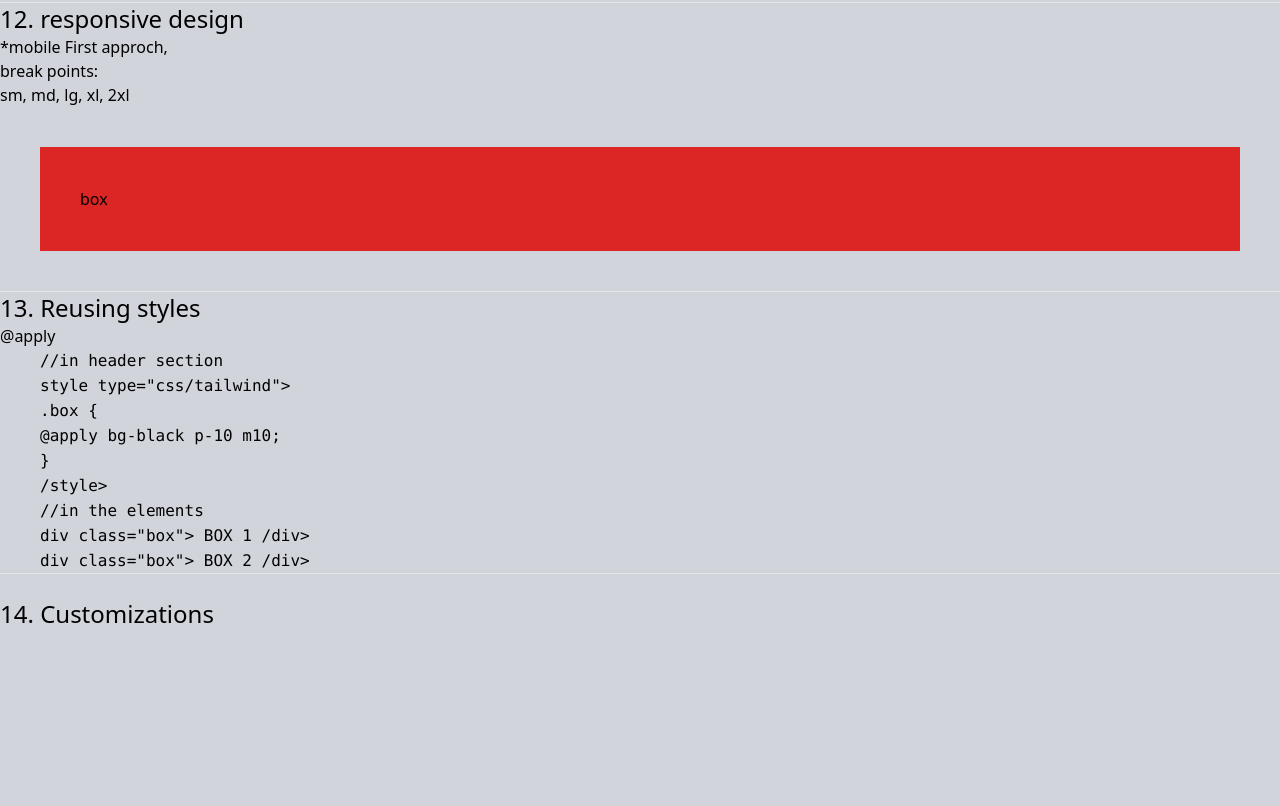
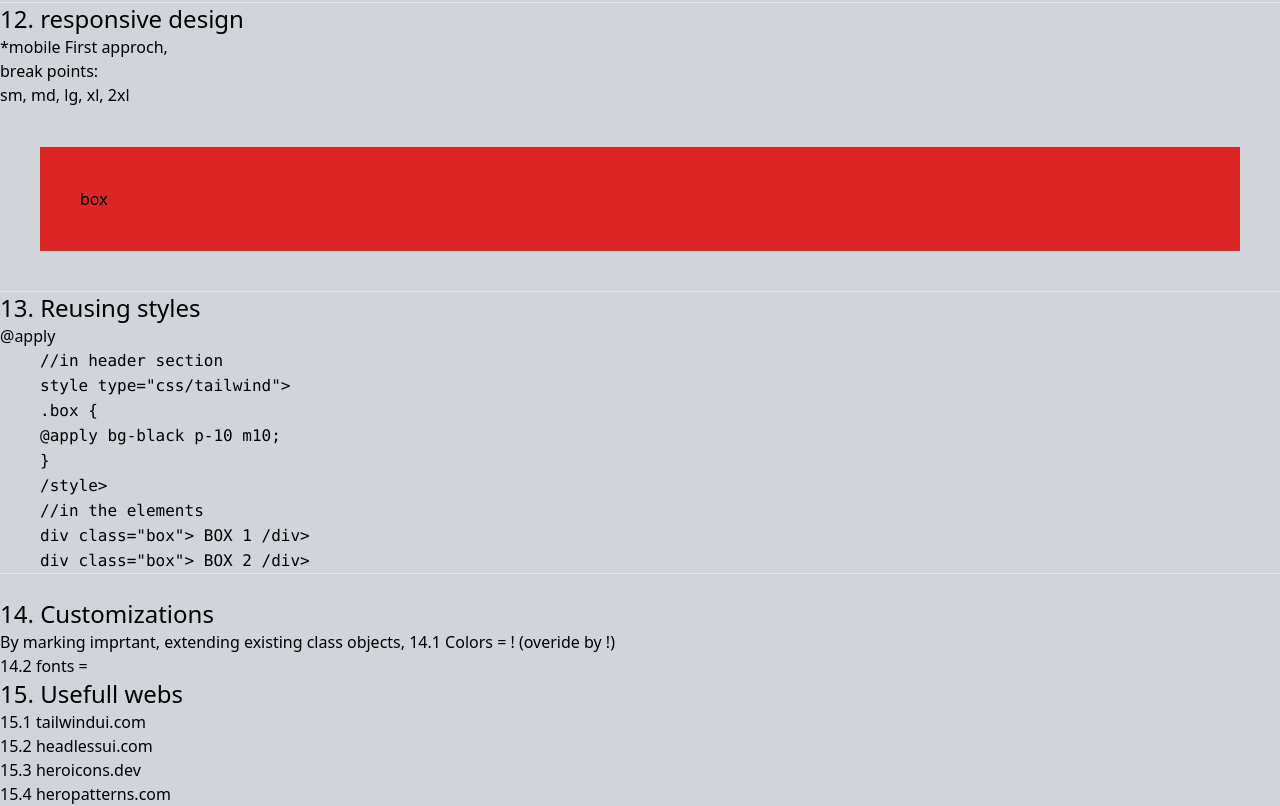
Before and after one commit to inosha/tailwind_1, a plain HTML site: page index.html in a window 1280 px wide. Shown: the part 3336-4142 px from the top of the page. Before the commit the page ends 3966 px from the top, so only its background shows below. Drawn offline with nearby package versions, Linux system fonts and the light colour scheme.

Commit message:
Update index.html

```diff
--- a/index.html
+++ b/index.html
@@ -186,7 +186,15 @@
     <hr><br>
 
     <div class="text-2xl ">14. Customizations</div>
+    By marking imprtant, extending existing class objects,
+    14.1 Colors = ! (overide by !) <br>
+    14.2 fonts =
 
+    <div class="text-2xl ">15. Usefull webs</div>
+    15.1 <a href="http://tailwindui.com" _blank>tailwindui.com </a><br>
+    15.2 <a href="headlessui.com">headlessui.com </a> <br>
+    15.3 <a href="">heroicons.dev</a> <br>
+    15.4 <a href="">heropatterns.com</a> <br>
 
 </body>
 </html>
```
